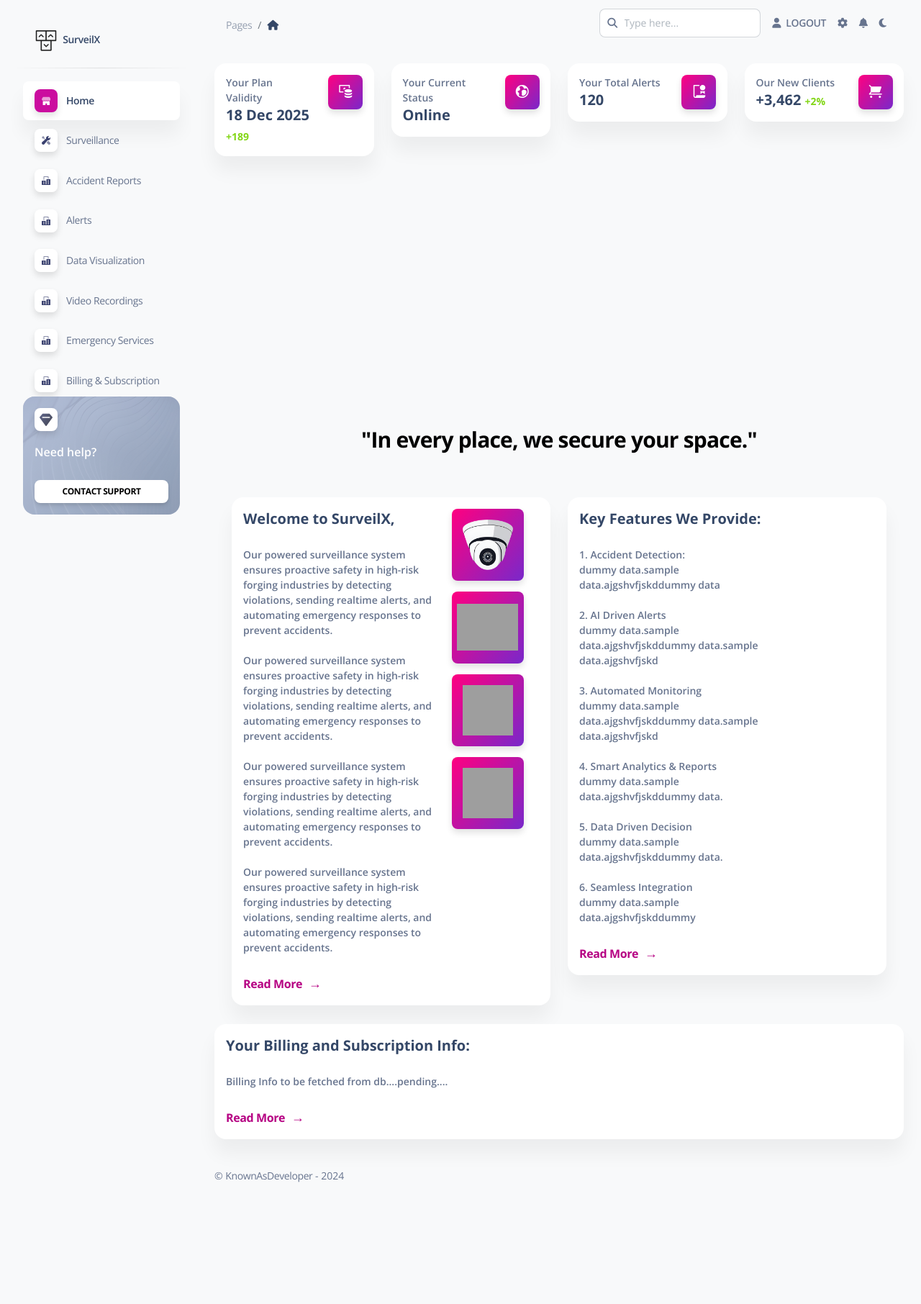
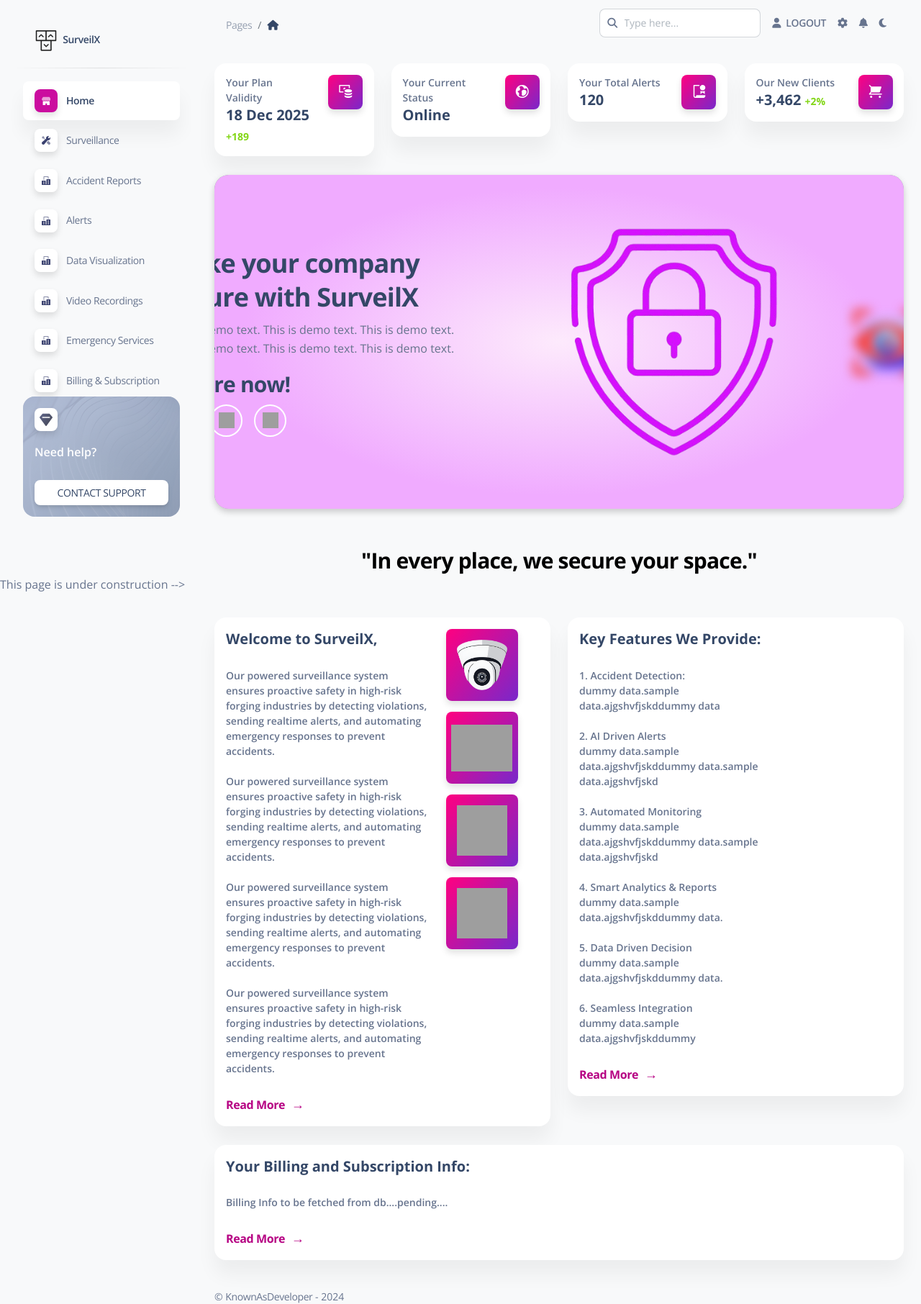
Before and after one commit to KnownAsDevelopers0680/Advanced-Surveillance-System, a Flask app: page /index in a window 1280 px wide. Shown: the whole page at 72% size. Before the commit the page ends 1643 px from the top, so only its background shows below. Run offline with Flask 3, Linux system fonts and the light colour scheme; the visitor is signed in with stand-in values (Sample User, id 1); parts of the project's set-up code (start-up, migrations or seed data) failed here and were passed over; some libraries are stand-ins or nearby versions; grey boxes are pictures that could not be loaded.

Commit message:
Home page banner updated

```diff
--- /dev/null
+++ b/apps/templates/home/contact.html
@@ -0,0 +1,3 @@
+{% extends 'layouts/base.html' %}
+
+{% block title %} Subscription Plans {% endblock title %}
--- a/apps/templates/home/index.html
+++ b/apps/templates/home/index.html
@@ -138,9 +138,12 @@
 
   <br />
 
+  {% include "includes/banner.html" %}
+
+  <br/><br/>
 
   <!-- Video Section -->
-  <div class="row mb-4">
+  <!-- <div class="row mb-4">
     <div class="col-12">
       <div class="video-container" style="position: relative; overflow: hidden;">
         <video autoplay loop muted style="width: 1200px; height: 290px; object-fit:fill; opacity: 0; transition: opacity 2s ease-in;" onloadeddata="this.style.opacity='1';">
@@ -151,10 +154,10 @@
     </div>
   </div>
 
-<br>
+<br> -->
 
 
-<div class="container">
+<div>
   <h3 class="text-center fade-in" style="color: black;">"In every place, we secure your space."</h3>
 </div>
 
@@ -163,7 +166,7 @@
 
 <br><br>
 
-  <div class="container">
+  <div>
     <div class="row">
       <div class="col-xl-6 col-sm-12 mb-xl-0 mb-4">
         <div class="card" style="max-width: 100%;">
--- /dev/null
+++ b/apps/templates/includes/banner.html
@@ -0,0 +1,231 @@
+<style>
+    @import url('https://fonts.googleapis.com/css2?family=Montserrat:wght@400;900&display=swap');
+
+/* * { margin: 0; padding: 0; box-sizing: border-box; }
+html { overflow-x: hidden;}
+img{user-select: none;}
+body { overflow-x: hidden; position: relative;font-family: 'Montserrat', sans-serif;height: 100svh;}
+a{display: inline-block;}
+.heading-style-2{color: #FFF; font-size: 50px; font-weight: 900; line-height: 50px; margin-bottom: 40px;}
+p{color: #FFF; font-family: Montserrat; font-size: 18px; font-style: normal; font-weight: 400; line-height: 35px;margin-bottom: 28px;} */
+
+/* logo */
+.logo a{margin-bottom: 20px;}
+.logo a img{width: 271px;height: auto;}
+.slider-main {
+    min-height: 350px; /* Keeps the reduced height */
+    background: radial-gradient(50% 50% at 50% 50%, #C7F6D0 0%, #7CB686 92.19%);
+    display: flex;
+    justify-content: space-between;
+    align-items: center;
+    height: 100%;
+    overflow: hidden;
+    position: relative;
+    z-index: 1;
+    border-radius: 20px; /* Adds rounded corners */
+    box-shadow: 0 4px 10px rgba(0, 0, 0, 0.2); /* Optional: adds a subtle shadow for better effect */
+}
+
+
+#backgrounds { position: absolute; width: 100%; height: 100%; top: 0; z-index: -1; }
+.background { position: absolute; top: 0; left: 0; width: 100%; height: 100%; opacity: 0; transition: opacity 2s ease-in-out; }
+.container{position: relative; left: calc(50% - (1140px/2)); width: 50%; padding-block: 100px; max-width: 525px; height: 100%; }
+
+/* content */
+.slider-content-wrap{display: flex; flex-direction: column; justify-content: center;height: 100%;}
+/* social media */
+.social-icons{display: flex;align-items: center;gap: 16px;}
+.social-icons a{border: 2px solid #fff;border-radius: 50%;width: 45px;height: 45px;display: inline-block;display: flex;justify-content: center;align-items: center;}
+.social-icons img{width: 22px;height: 22px;}
+
+/* images */
+.slider-images > img.next{
+    opacity: 1;
+    transition:  2s;
+    filter: blur(35px);
+    left: 100%;
+    top: 10%;
+    transform: translate(-50% , -50%) scale(0.3);
+}
+.slider-images > img.active {
+    opacity: 1;
+    transform: scale(1);
+    transition:  2s;
+    filter: blur(0px);
+    left: 0;
+    top: 50%;
+    transform: translateY(-50%);
+    z-index: 1;
+}
+.slider-images > img.previous{
+    opacity: 1;
+    transition:  2s;
+    filter: blur(25px);
+    left: 95%;
+    top: 90%;
+}
+.slider-images > img.inactive{
+    opacity: 0;
+    transition: 2s;
+    filter: blur(35px);
+    left: 100%;
+    top: 100%;
+    transform: translate(10%, 10%) scale(0.3);
+}
+.slider-images { position: relative; width: 50%; height: 100%; top: 0; }
+.slider-images > img {
+    position: absolute;
+    top: 0%;
+    left: 100%;
+    filter: blur(25px);
+    transform: translate(-50%, -50%) scale(0.3);
+    transition: opacity 3s;
+    object-fit: cover;
+    max-width: 593px;
+    max-height: 779px;
+    height: 100%;
+    min-height: 320px;
+}
+
+/* ========================= media query ============================== */
+@media screen and (max-width: 1199px) {
+    .logo a img{width: 230px;}
+    .heading-style-2{font-size: 40px; line-height: 45px; margin-bottom: 30px; }
+    p{font-size: 17px; line-height: 28px; margin-bottom: 22px;}
+    .container{left: calc(50% - (920px/2)); padding-block: 80px; max-width: 475px; }
+    .slider-images > img {width: 453px; height: auto;aspect-ratio: 1/1.3;}
+}
+@media screen and (max-width: 991px) {
+    .logo a img{width: 210px;}
+    .heading-style-2{font-size: 35px; line-height: 43px; margin-bottom: 22px;}
+    p{font-size: 16px; line-height: 26px; margin-bottom: 18px;}
+    .container{left: calc(50% - (720px/2)); padding-block: 70px; max-width: 405px; }
+    .slider-images{width: 45%;}
+    .slider-images > img {width: 340px;aspect-ratio: 1/1.3;}
+}
+@media screen and (max-width: 767px) {
+    .logo a img{width: 200px;}
+    .logo a{margin-bottom: 20px;}
+    .slider-main{flex-direction: column;min-height: 900px;}
+    .social-icons a{width: 35px;height: 35px;}
+    .social-icons img{width: 16px;height: 16px;}
+    .container{position: unset; padding-block: 70px; max-width: 540px;width: 100%; }
+    .slider-images{width: 100%;}
+    .slider-images > img {height: 380px;aspect-ratio: 1/1.3; width: auto;}
+    .slider-images > img.active{top: 45%;left: 20%;}
+}
+@media screen and (max-width: 575px) {
+    .logo a img{width: 180px;}
+    .logo a{margin-bottom: 18px;}
+    .heading-style-2{font-size: 30px; line-height: 40px; margin-bottom: 20px;}
+    p{font-size: 15px; line-height: 24px; margin-bottom: 16px;}
+    .social-icons a{width: 32px;height: 32px;}
+    .social-icons img{width: 15px;height: 15px;}
+    .container{padding: 50px 20px 50px 20px; max-width: 100%;}
+    .slider-images > img {height: 100px;}
+    .slider-images > img.active{top: 50%;left: 5%;}
+    .slider-images > img.previous{top: 100%;}
+}
+
+
+
+
+</style>
+<body>
+    <section class="slider-main">
+        <div class="container">
+            <div class="logo">
+                <!-- <a href="#"><img src="https://www.yudiz.com/codepen/headphone-slider/logo.svg" alt="logo"></a> -->
+            </div>
+            <div class="slider-content-wrap">
+                <div class="slider-content">
+                    <h2 class="heading-style-2">Make your company secure with SurveilX</h2>
+                    <p>This is demo text. This is demo text. This is demo text. This is demo text. This is demo text. This is demo text.</p>
+                    <h3 class="heading-style-2">Secure now!</h3>
+                    <div class="social-icons">
+                        <a href="#"><img src="https://www.yudiz.com/codepen/headphone-slider/instagram-icon.svg" alt="instagram"></a>
+                        <a href="#"><img src="https://www.yudiz.com/codepen/headphone-slider/facbook-icon.svg" alt="facebook"></a>
+                        <a href="#"><img src="https://www.yudiz.com/codepen/headphone-slider/twiter-icon.svg" alt="twitter"></a>
+                    </div>
+                </div>
+            </div>
+        </div>
+        <div class="slider-images">
+            <img class="slider-image" src="../../static/assets/img/purple-shield.png" alt="headphone image">
+            <img class="slider-image" src="../../static/assets/img/blue-mailbox.png" alt="headphone image">
+            <img class="slider-image" src="../../static/assets/img/orange-graph.png" alt="headphone image">
+            <img class="slider-image" src="../../static/assets/img/white-camera.jpg" alt="headphone image">
+            <img class="slider-image" src="../../static/assets/img/red-eye.png" alt="headphone image">
+        </div>
+        <div id="backgrounds">
+            <div class="background" style="background: radial-gradient(50% 50% at 50% 50%, #fdeafc 0%, #f0abff 92.19%);"></div>
+            <div class="background" style="background: radial-gradient(50% 50% at 50% 50%, #e8f2fb 0%, #b0dcff 100%);"></div>
+            <div class="background" style="background: radial-gradient(50% 50% at 50% 50%, #ffedcf 0%, #fbcc80 100%);"></div>
+            <div class="background" style="background: radial-gradient(50% 50% at 50% 50%, #D7D7D7 0%, #979797 100%);"></div>
+            <div class="background" style="background: radial-gradient(50% 50% at 50% 50%, #ffd9d9 0%, #fd9898 100%);"></div>
+        </div>
+    </section>
+</body>
+
+<script>
+    // Get all the background divs
+var backgrounds = document.querySelectorAll('.background');
+// Get the slider and the images
+const slider = document.querySelector('.slider-images');
+const images = Array.from(slider.children);
+
+// Set the initial image index
+let imageIndex = 0;
+
+// Update the slider
+function updateSlider() {
+    // Remove the 'active', 'previous', 'next', and 'inactive' classes from all images
+    images.forEach(image => {
+        image.classList.remove('active', 'previous', 'next', 'inactive');
+    });
+
+    // Add the 'active' class to the current image
+    images[imageIndex].classList.add('active');
+
+    // Add the 'previous' class to the image before the current one
+    if (imageIndex - 1 >= 0) {
+        images[imageIndex - 1].classList.add('previous');
+    } else {
+        images[images.length - 1].classList.add('previous');
+    }
+
+    // Add the 'next' class to the image after the current one
+    if (imageIndex + 1 < images.length) {
+        images[imageIndex + 1].classList.add('next');
+    } else {
+        images[0].classList.add('next');
+    }
+
+    // Add the 'inactive' class to the other images
+    images.forEach((image, index) => {
+        if (index !== imageIndex && index !== (imageIndex - 1 + images.length) % images.length && index !== (imageIndex + 1) % images.length) {
+            image.classList.add('inactive');
+        }
+    });
+
+    // Set the opacity of all the background divs to 0
+    backgrounds.forEach((background) => {
+        background.style.opacity = 0;
+    });
+    // If the current image is active, set the opacity of the corresponding background div to 1
+    if (images[imageIndex].classList.contains('active')) {
+        backgrounds[imageIndex].style.opacity = 1;
+    }
+    // Update the image index
+    imageIndex = (imageIndex + 1) % images.length;
+}
+updateSlider();
+// Update the slider every 3 seconds
+setInterval(updateSlider, 3000);
+
+images[1].classList.add('next');
+images[2].classList.add('inactive');
+images[3].classList.add('inactive');
+images[4].classList.add('previous');
+images[0].classList.add('active');
+</script>
--- a/apps/templates/includes/fixed-plugin.html
+++ b/apps/templates/includes/fixed-plugin.html
@@ -1,4 +1,4 @@
-<!-- This page is under construction -->
+This page is under construction -->
 
 
 
@@ -69,4 +69,4 @@
 
     </div>
     </div>
-  </div> -->
+  </div>
--- a/apps/templates/includes/footer.html
+++ b/apps/templates/includes/footer.html
@@ -9,10 +9,10 @@
         <div class="col-lg-6">
           <ul class="nav nav-footer justify-content-center justify-content-lg-end">
             <li class="nav-item">
-              <!-- <a href="https://appseed.us/support/" class="nav-link text-muted" target="_blank">Support</a> -->
+              <!-- <a href="/" class="nav-link text-muted" target="_blank">Support</a> -->
             </li>
             <li class="nav-item">
-              <!-- <a href="https://appseed.us" class="nav-link text-muted" target="_blank">AppSeed</a> -->
+              <!-- <a href="/" class="nav-link text-muted" target="_blank">SurveilX</a> -->
             </li>
           </ul>
         </div>
--- a/apps/templates/includes/sidebar.html
+++ b/apps/templates/includes/sidebar.html
@@ -240,8 +240,7 @@
           <div class="docs-info">
             <h6 class="text-white up mb-0">Need help?</h6>
             <br />
-            <a href="/"
-               target="_blank" class="btn btn-white btn-sm w-100 mb-0">Contact Support</a>
+            <a class="nav-link {% if 'contact' in segment %} active {% endif %} btn btn-white btn-sm w-100 mb-0" href="/contact.html"> Contact Support</a>
           </div>
         </div>
       </div>
```
Also changed, not shown: apps/static/assets/img/blue-mailbox.png (added), apps/static/assets/img/orange-graph.png (added), apps/static/assets/img/purple-shield.png (added), apps/static/assets/img/red-eye.png (added), apps/static/assets/img/white-camera.jpg (added).
